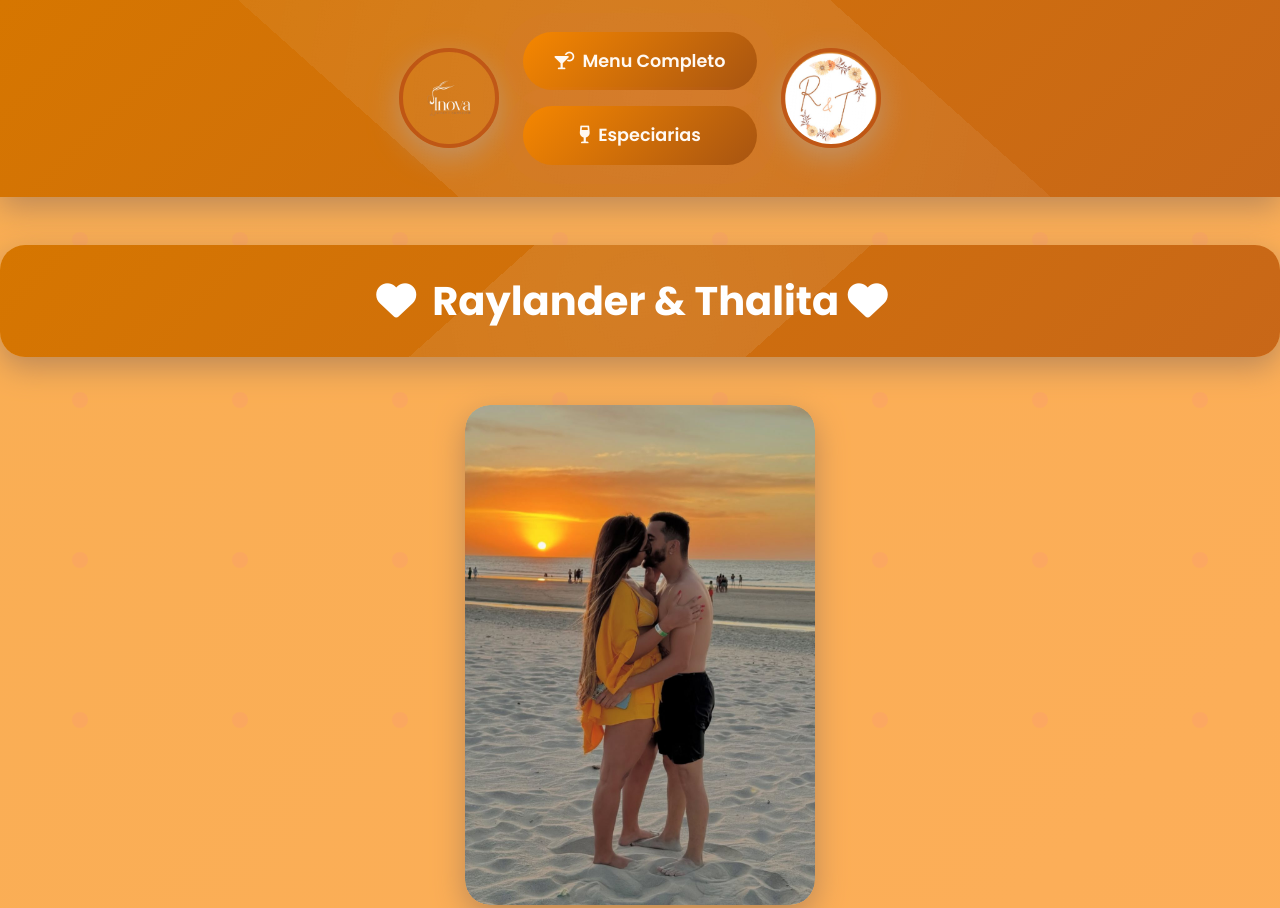
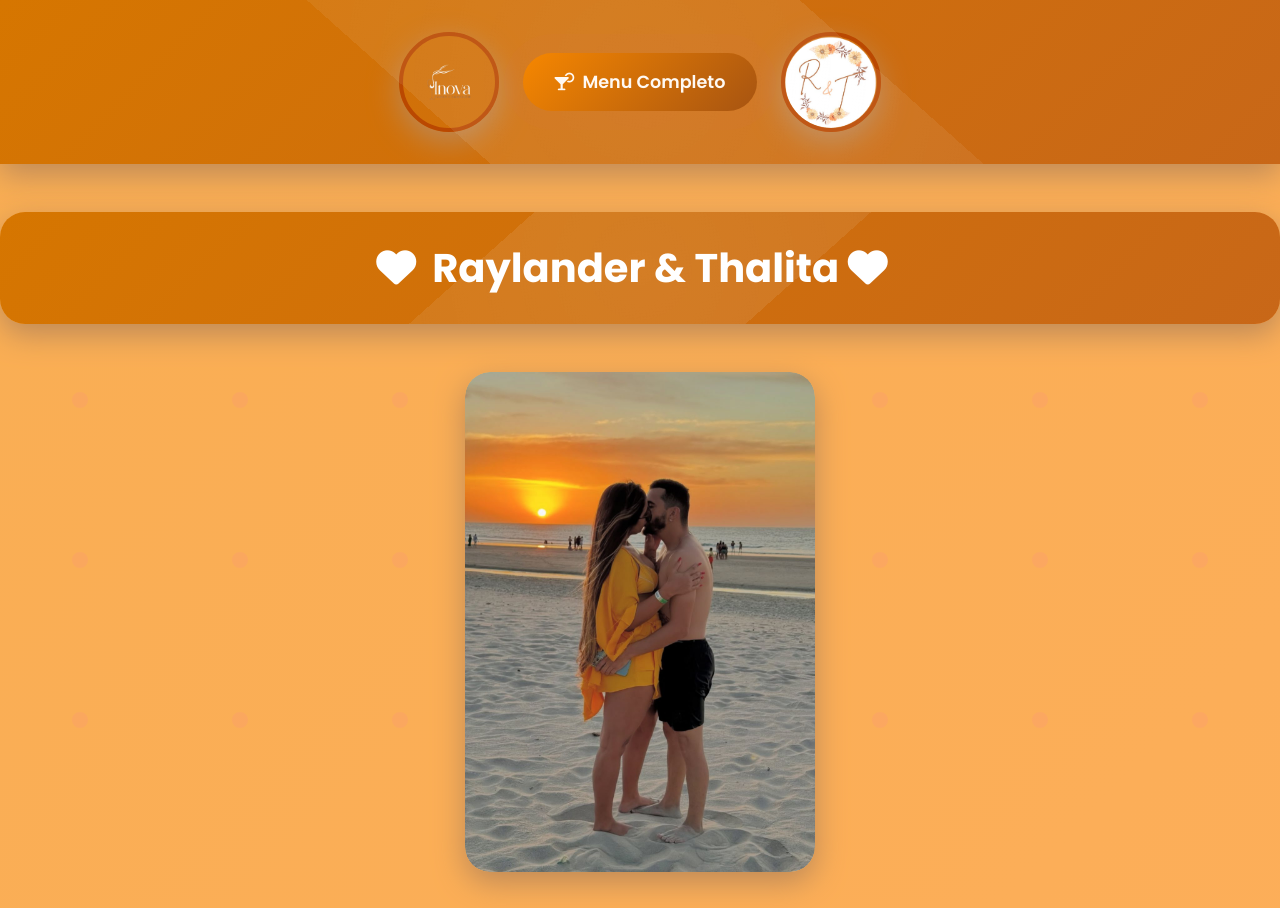
Before and after one commit to paulomml/Inova.Casamento, a plain HTML site: page index.html in a window 1280 px wide. Shown: the top 908 px of the page. Drawn offline with nearby package versions, Linux system fonts and the light colour scheme.

Commit message:
Update index.html

```diff
--- a/index.html
+++ b/index.html
@@ -519,9 +519,6 @@
           <button class="nav-btn " onclick="scrollToSection('Menu')">
             <i class="fas fa-cocktail me-2"></i>Menu Completo
           </button>
-          <button class="nav-btn" onclick="scrollToSection('Especiarias')">
-            <i class="fas fa-wine-glass me-2"></i>Especiarias
-          </button>
         </div>
         <div class="col-auto">
           <!-- Logo Dos XV -->
```
